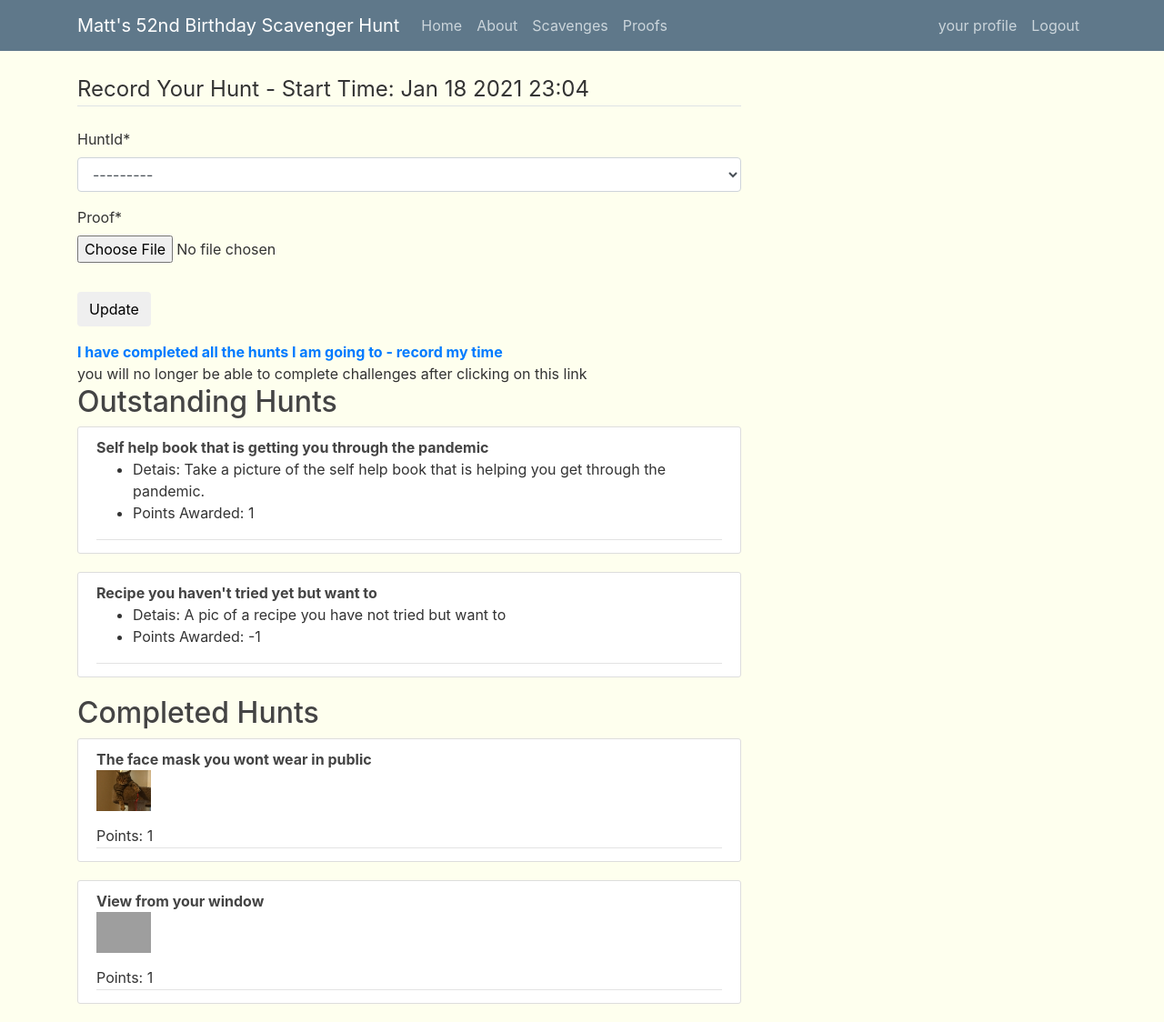
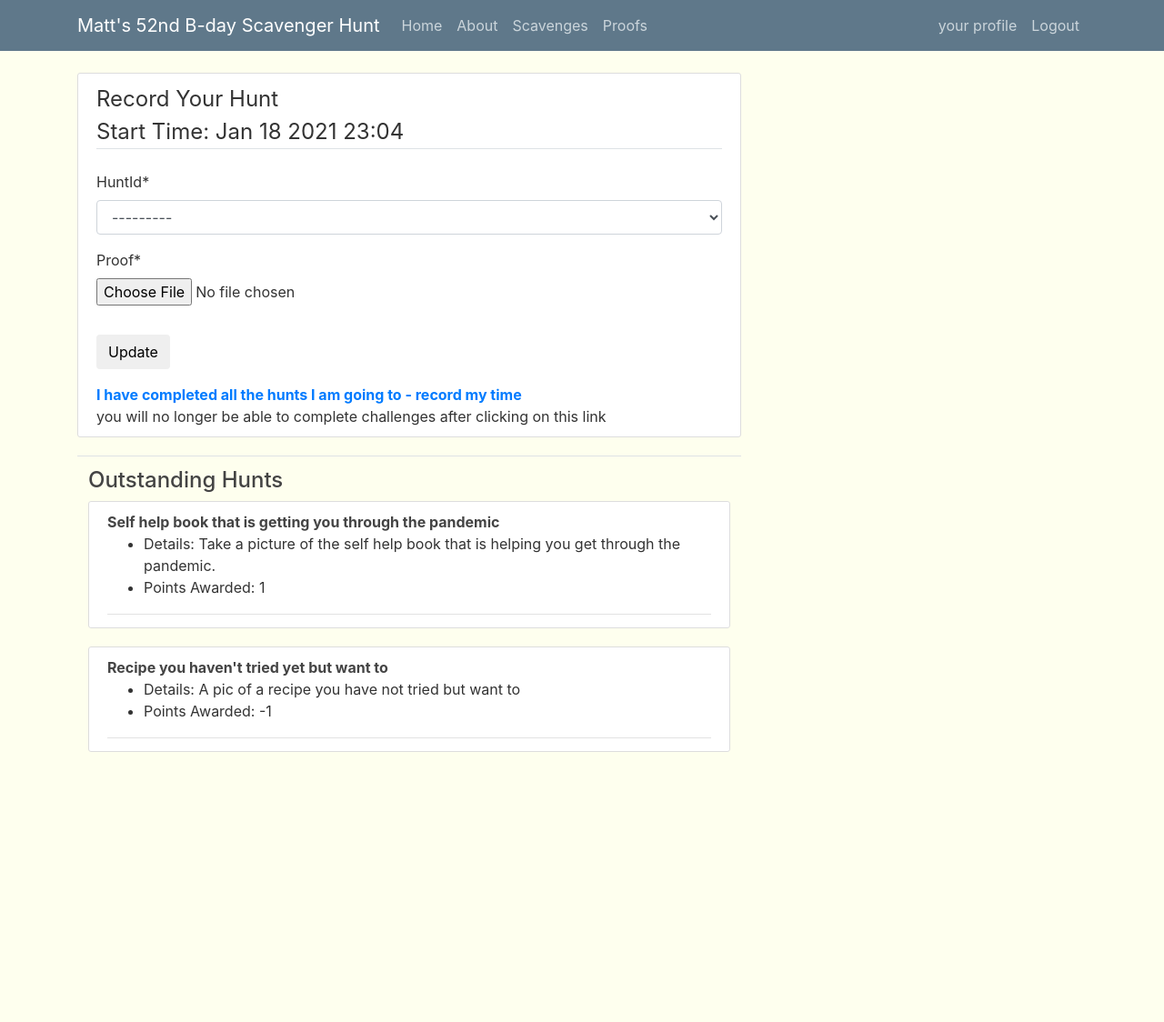
Before and after one commit to PaulBeauvais/matt52, a Django app: page /scavenges/ in a window 1280 px wide. Shown: the whole page at 91% size. After the commit the page ends 827 px from the top, so only its background shows below. Run offline with Django 3.2, Linux system fonts and the light colour scheme; a user stored in the database is signed in; data comes from the database, SQL or seed files in the repository; data that the repository does not hold is empty; some libraries are stand-ins or nearby versions; grey boxes are pictures that could not be loaded.

Commit message:
With Moco Flavored Matt

```diff
--- a/matt52/birthdayhunt/static/birthdayhunt/main.css
+++ b/matt52/birthdayhunt/static/birthdayhunt/main.css
@@ -89,7 +89,7 @@ body {
     font-size: 2.5rem;
   }
 
-  .image600 img{
+  .image600 {
     height: auto;
     max-width: 600px;
     }
--- a/matt52/birthdayhunt/templates/birthdayhunt/base.html
+++ b/matt52/birthdayhunt/templates/birthdayhunt/base.html
@@ -15,11 +15,11 @@
         <title>Matt's Hunt</title>
     {% endif %}
 </head>
-<body>
+<body style="background-color: #feffee;">
     <header class="site-header">
         <nav class="navbar navbar-expand-md navbar-dark bg-steel fixed-top">
           <div class="container">
-            <a class="navbar-brand" href="{% url 'hunt-home' %}">Matt's 52nd Birthday Scavenger Hunt</a>
+            <a class="navbar-brand" href="{% url 'hunt-home' %}">Matt's 52nd B-day Scavenger Hunt</a>
             <button class="navbar-toggler" type="button" data-toggle="collapse" data-target="#navbarToggle" aria-controls="navbarToggle" aria-expanded="false" aria-label="Toggle navigation">
             <span class="navbar-toggler-icon"></span>
             </button>
@@ -48,15 +48,16 @@
       </header>
       <main role="main" class="container">
         <div class="row">
+          <div class="col-md-8">
           {% if messages %}
             {% for message in messages%}
               <div class="alert alert-{{ message.tags }}"> {{message}} </div>
             {% endfor %}
           {% endif %}
-          <div class="col-md-8">
             {% block sidecontent %}{% endblock sidecontent %}
             {% block content %}{% endblock %}
           </div>
+         </div>
 
 
  <!-- Optional JavaScript -->
--- a/matt52/birthdayhunt/templates/birthdayhunt/scavenges.html
+++ b/matt52/birthdayhunt/templates/birthdayhunt/scavenges.html
@@ -1,24 +1,56 @@
 {% extends 'birthdayhunt/base.html' %}
 {% load crispy_forms_tags %}
 
+{% block sidecontent %}
+   <div class="content-section">
+    {% if iscomplete %}
+        <h2> You have completed the challenge </h2><br>
+        <b>your start time was: {{ starttime.starttime }} </b>
+    {% else %}
+    <form method="POST" enctype="multipart/form-data">
+        {% csrf_token %}
+        <fieldset class="form-group">
+            <legend class="border-bottom mb-4">
+                Record Your Hunt <br>
+                Start Time: {{ starttime.starttime }}
+            </legend>
+            {{ c_form|crispy }}
+        </fieldset>
+        <div class="form-group">
+            <button class=btn btn-outline-info" type="submit">Update</button>
+        </div>
+    </form>
+            <a href="{% url 'hunt-complete' %}" ><b>I have completed all the hunts I am going to - record my time</b></a><br>
+        you will no longer be able to complete challenges after clicking on this link
+    {% endif %}
+    </div>
+
+{%  endblock sidecontent %}
+
+
+
 {% block content %}
-    <h2>Outstanding Hunts</h2>
+      <div class="table-responsive-sm" style="height: 350px; overflow-y: scroll;">
+        <table class="table">
+        <tbody>
+         <tr><td>
+    <h4>Outstanding Hunts</h4>
     {% for hunt in hunts %}
         <article class="media content-section">
             <div class="media-body">
                 <div class="article-metadata">
                         <b class="article-title"> {{ hunt.Title }}</b>
                         <ul>
-                            <li>Detais: {{ hunt.Description }}</li>
+                            <li>Details: {{ hunt.Description }}</li>
                             <li>Points Awarded: {{ hunt.Points }}</li>
                         </ul>
                     </p>
         </article>
     {% endfor %}
 
-    <h2>Completed Hunts</h2>
+    <h4>Completed Hunts</h4>
     {% for hunt in completed_hunts %}
-        <article class="media content-section">
+        <article class="media content-section" style="text-decoration: line-through;">
             <div class="media-body">
                 <div class="article-metadata">
                         <b class="article-title"> {{ hunt.huntId.Title }}</b>
@@ -31,30 +63,8 @@
         </article>
     {% endfor %}
 
+          </td></tr>
+        </tbody></table>
+      </div>
 
 {% endblock content %}
-
-{% block sidecontent %}
-
-    {% if iscomplete %}
-        <h2> You have completed the challenge </h2><br>
-        <b>your start time was: {{ starttime.starttime }} </b>
-    {% else %}
-        <form method="POST" enctype="multipart/form-data">
-            {% csrf_token %}
-            <fieldset class="form-group">
-                <legend class="border-bottom mb-4">
-                    Record Your Hunt - Start Time: {{ starttime.starttime }}
-                </legend>
-                {{ c_form|crispy }}
-            </fieldset>
-            <div class="form-group">
-                <button class=btn btn-outline-info" type="submit">Update</button>
-            </div>
-        </form>
-
-        <a href="{% url 'hunt-complete' %}" ><b>I have completed all the hunts I am going to - record my time</b></a><br>
-        you will no longer be able to complete challenges after clicking on this link
-    {% endif %}
-
-{%  endblock sidecontent %}
```
